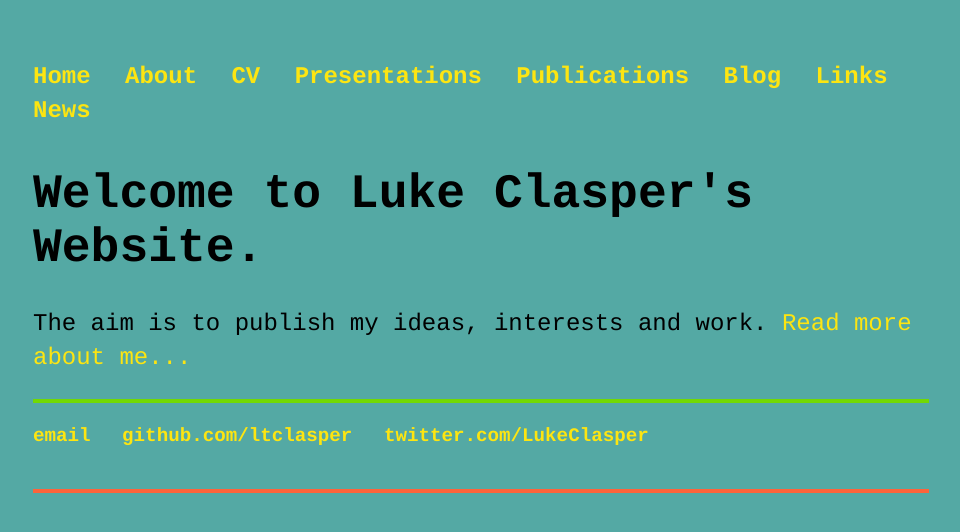
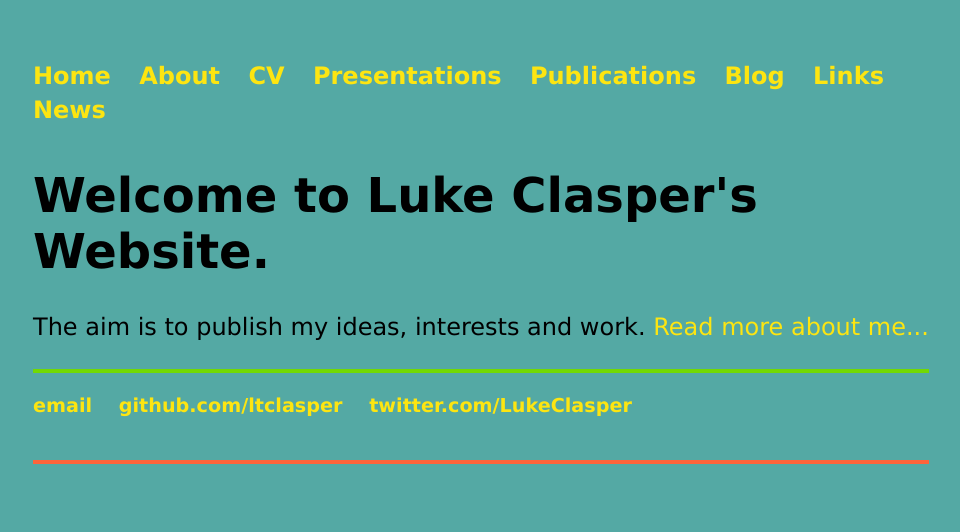
Before and after one commit to ltclasper/ltclasper.github.io, a Jekyll site: the page built from index.html, in a window 1280 px wide. Shown: the top 532 px of the page, without its empty margins (159-1119 px from the left). Built offline with Jekyll 4.4.1, drawn with Linux system fonts in a browser that asks for light colours.

Commit message:
Update main.css

```diff
--- a/css/main.css
+++ b/css/main.css
@@ -4,7 +4,7 @@ body {
     background-color: #54A9A4;
 }
 nav ul, footer ul {
-    font-family:"Courier", Courier, monospace;
+    font-family:Verdana, Geneva, sans-serif;
     padding: 0px;
     list-style: none;
     font-weight: bold;
@@ -16,25 +16,25 @@ nav ul li, footer ul li {
 a {
     text-decoration: none;
     color: #FDE511;
-    font-family:"Courier", Courier, monospace;
+    font-family:Verdana, Geneva, sans-serif;
 }
 a:hover {
     text-decoration: underline;
 }
 h1 {
     font-size: 3em;
-    font-family:"Courier", Courier, monospace;
+    font-family:Verdana, Geneva, sans-serif;
 }
 h2 {
     font-size: 2em;
-    font-family:"Courier", Courier, monospace;
+    font-family:Verdana, Geneva, sans-serif;
 }
 
 p {
     font-size: 1.5em;
     line-height: 1.4em;
     color: #000000;
-    font-family:"Courier", Courier, monospace;
+    font-family:Verdana, Geneva, sans-serif;
 }
 
 footer {
@@ -47,16 +47,16 @@ footer {
 ul.posts {
     margin: 20px auto 40px;
     font-size: 1.5em;
-    font-family:"Courier", Courier, monospace;
+    font-family:Verdana, Geneva, sans-serif;
 }
 ul {
     margin: 20px auto 40px;
     font-size: 1.5em;
     line-height: 1.4em;
-    font-family:"Courier", Courier, monospace;
+    font-family:Verdana, Geneva, sans-serif;
 }
 
 ul.posts li {
     list-style: none;
-    font-family:"Courier", Courier, monospace;
+    font-family:Verdana, Geneva, sans-serif;
 }
```
